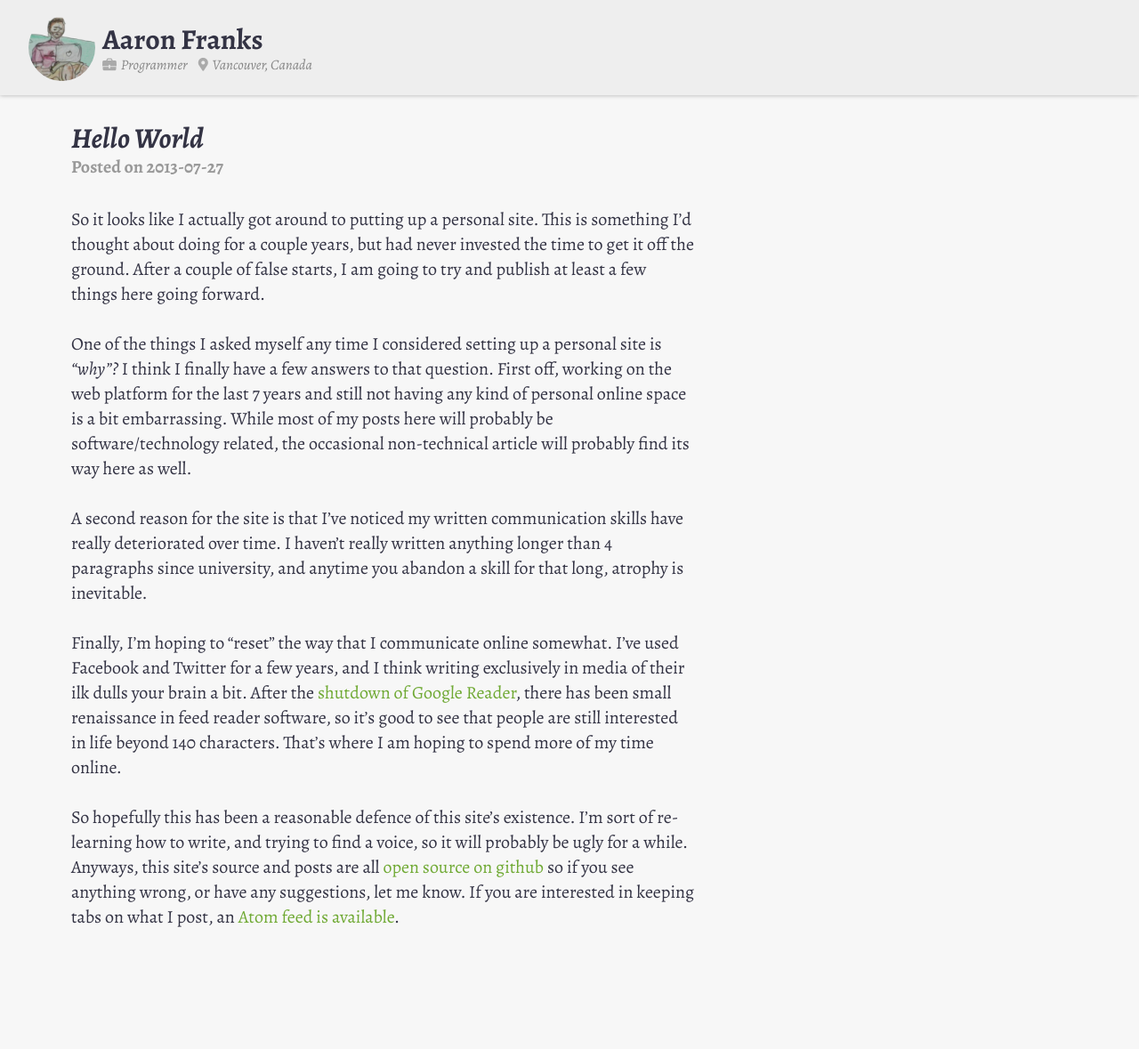
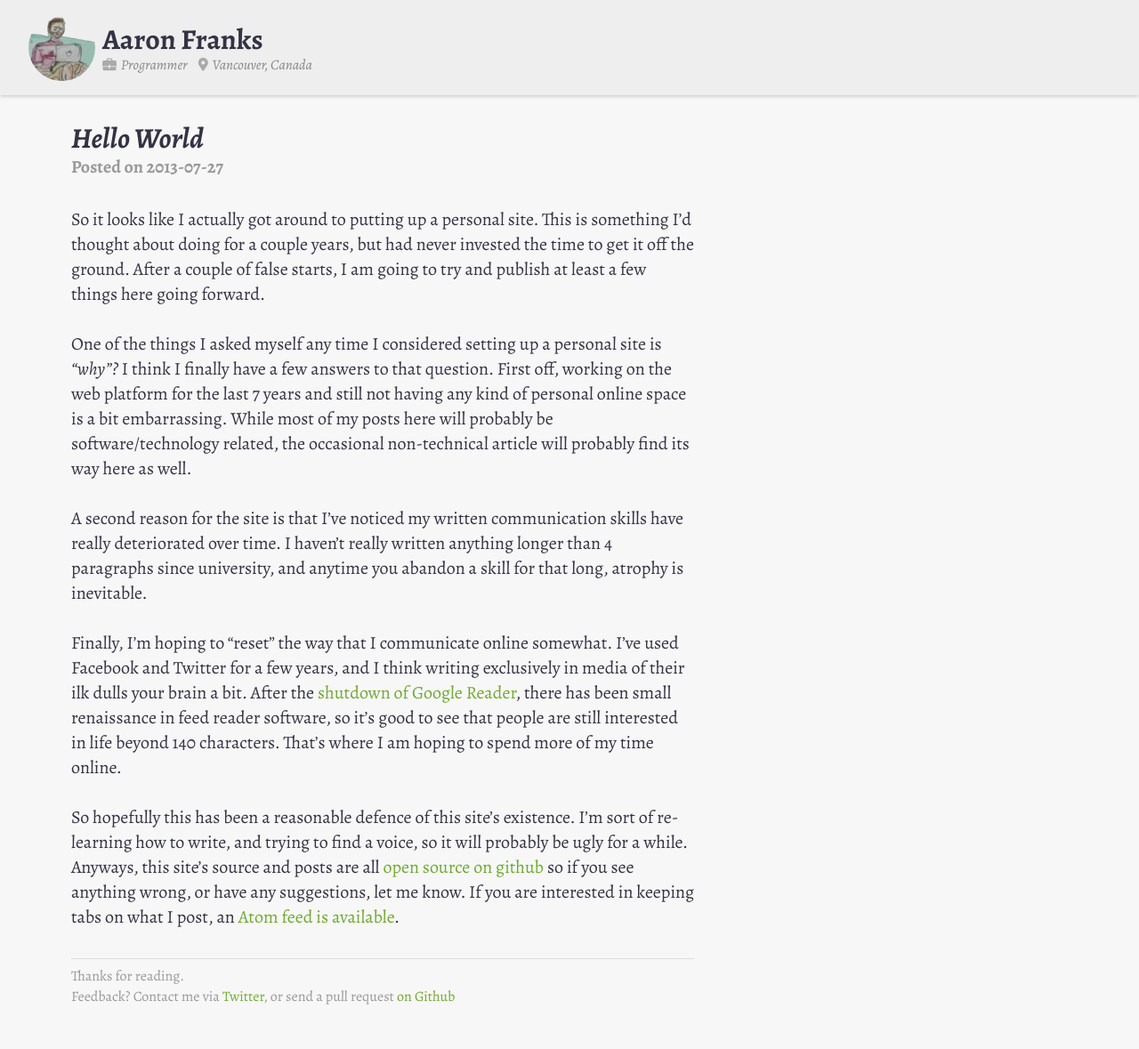
Before and after one commit to af/af.github.com, a Jekyll site: the page built from _posts/2013-07-27-hello-world.md, in a window 1280 px wide. Shown: the whole page at 89% size. Built offline with Jekyll 4.4.1, drawn with Linux system fonts in a browser that asks for light colours; before the commit the page ends 1045 px from its top, so only the background shows below that.

Commit message:
Add a simple footer to post pages.

```diff
--- a/_layouts/post.html
+++ b/_layouts/post.html
@@ -10,5 +10,11 @@ layout: base
     </header>
 
     {{ content }}
+
+    <footer>
+        <p>Thanks for reading.</p>
+        <p>Feedback? Contact me via <a href="https://twitter.com/eh_eff">Twitter</a>,
+        or send a pull request <a href="https://www.github.com/af/af.github.com">on Github</a></p>
+    </footer>
 </article>
 </div>
--- a/assets/main.css
+++ b/assets/main.css
@@ -149,6 +149,16 @@ ul.posts li {
 .post h3,
 .post h4 {
   font-size: 1rem;
+}
+.post footer {
+  margin: 2rem 0;
+  padding: 0.5rem 0 3rem;
+  border-top: 1px solid #ddd;
+  font-size: 1rem;
+  color: #999;
+}
+.post footer p {
+  margin: 0;
 }
 @media screen and (max-width: 800px) {
   .content {
```
Also changed, not shown: css/main.styl (+10 -0 lines).
